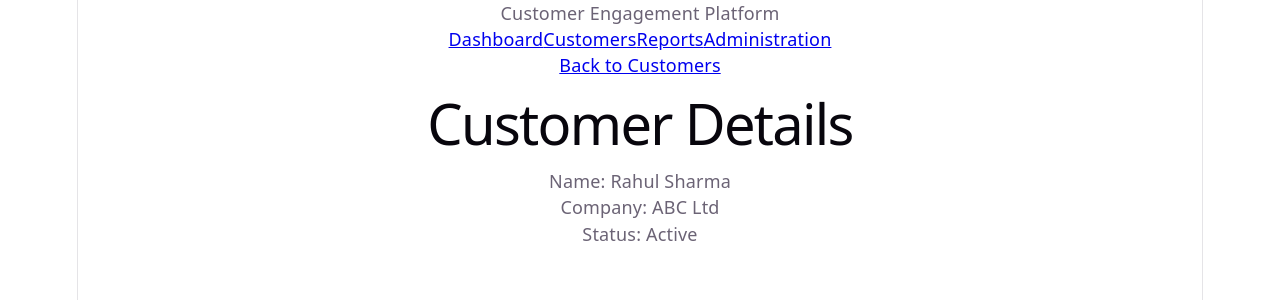
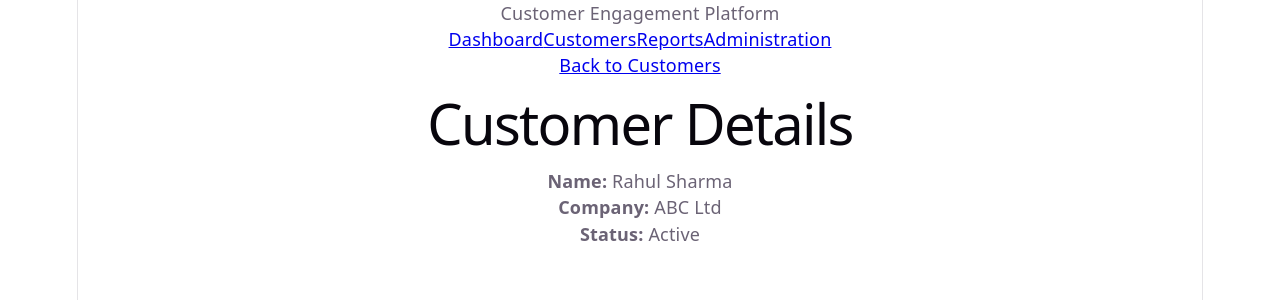
Before and after one commit to gawdeparag/customer-engagement-platform, a React (Vite) app: page /customers/1 in a window 1280 px wide. Shown: the top 300 px of the page. Built offline with nearby package versions, Linux system fonts and the light colour scheme.

Commit message:
Add CustomerProvider

```diff
--- a/src/features/customers/CustomerDetails.jsx
+++ b/src/features/customers/CustomerDetails.jsx
@@ -1,35 +1,47 @@
-import { Link, useParams } from 'react-router-dom';
-import customers from './data/customers.js';
+import { Link, useParams } from 'react-router-dom'
+import { useCustomers } from './CustomerProvider.jsx'
 
 function CustomerDetails() {
-    const { customerId } = useParams();
-
+    const { customerId } = useParams()
+    const { customers } = useCustomers()
     const customer = customers.find(
         (customer) => customer.id === Number(customerId)
-    );
+    )
 
     if (!customer) {
         return (
             <div>
-                <h1> Customer Not Found </h1>
-                <p> No customer exists with ID {customerId}. </p>
+                <h1>Customer Not Found</h1>
+                <p>
+                    No customer exists with ID {customerId}.
+                </p>
+
+                <Link to="/customers">
+                    Back to Customers
+                </Link>
             </div>
         )
     }
 
     return (
         <div>
-            <Link to={`/customers`}>
+            <Link to="/customers">
                 Back to Customers
             </Link>
 
             <h1>Customer Details</h1>
 
-            <p>Name: {customer.name}</p>
-            <p>Company: {customer.company}</p>
-            <p>Status: {customer.status}</p>
+            <p>
+                <strong>Name:</strong> {customer.name}
+            </p>
+            <p>
+                <strong>Company:</strong> {customer.company}
+            </p>
+            <p>
+                <strong>Status:</strong> {customer.status}
+            </p>
         </div>
     )
 }
 
-export default CustomerDetails;
+export default CustomerDetails
--- a/src/features/customers/CustomerForm.jsx
+++ b/src/features/customers/CustomerForm.jsx
@@ -1,45 +1,84 @@
-import { useState } from 'react';
+import { useState } from 'react'
+import { Link, useNavigate } from 'react-router-dom'
+
+import { useCustomers } from './CustomerProvider.jsx'
 
 function CustomerForm() {
+    const { addCustomer } = useCustomers()
+    const navigate = useNavigate()
     const [formData, setFormData] = useState({
         name: '',
         company: '',
-        status: 'Active'
-    });
+        status: 'Active',
+    })
+    const [errors, setErrors] = useState({})
+
+    function validate() {
+        const newErrors = {}
+        if (!formData.name.trim()) {
+            newErrors.name = 'Name is required'
+        }
+        if (!formData.company.trim()) {
+            newErrors.company = 'Company is required'
+        }
+        return newErrors
+    }
 
     function handleSubmit(event) {
         event.preventDefault()
-        console.log(formData)
-        console.log(formData.name)
-        console.log(formData.company)
-        console.log(formData.status)
+        const validationErrors = validate()
+        setErrors(validationErrors)
+        if (Object.keys(validationErrors).length > 0) {
+            return
+        }
+        const newCustomer = {
+            id: Date.now(),
+            name: formData.name.trim(),
+            company: formData.company.trim(),
+            status: formData.status,
+        }
+        addCustomer(newCustomer)
+        navigate('/customers')
     }
 
     return (
         <div>
+            <Link to="/customers">
+                Back to Customers
+            </Link>
+
             <h1>Add Customer</h1>
 
             <form onSubmit={handleSubmit}>
                 <div>
-                    <label> Name </label>
+                    <label htmlFor="name">
+                        Name
+                    </label>
+
                     <input
+                        id="name"
                         type="text"
                         value={formData.name}
                         onChange={(event) =>
                             setFormData({
-                                // Without the spread operator, setFormData() replaces the entire state object,
-                                // so the other fields are removed and become undefined,
-                                // which can turn their controlled inputs into uncontrolled inputs.
                                 ...formData,
                                 name: event.target.value,
                             })
                         }
                     />
+
+                    {errors.name && (
+                        <p>{errors.name}</p>
+                    )}
                 </div>
 
                 <div>
-                    <label> Company </label>
+                    <label htmlFor="company">
+                        Company
+                    </label>
+
                     <input
+                        id="company"
                         type="text"
                         value={formData.company}
                         onChange={(event) =>
@@ -49,11 +88,19 @@ function CustomerForm() {
                             })
                         }
                     />
+
+                    {errors.company && (
+                        <p>{errors.company}</p>
+                    )}
                 </div>
 
                 <div>
-                    <label> Status </label>
+                    <label htmlFor="status">
+                        Status
+                    </label>
+
                     <select
+                        id="status"
                         value={formData.status}
                         onChange={(event) =>
                             setFormData({
@@ -62,8 +109,13 @@ function CustomerForm() {
                             })
                         }
                     >
-                        <option value="Active">Active</option>
-                        <option value="Inactive">Inactive</option>
+                        <option value="Active">
+                            Active
+                        </option>
+
+                        <option value="Inactive">
+                            Inactive
+                        </option>
                     </select>
                 </div>
 
--- /dev/null
+++ b/src/features/customers/CustomerProvider.jsx
@@ -0,0 +1,33 @@
+import { createContext, useContext, useState } from 'react'
+import { Outlet } from 'react-router-dom'
+
+import customersData from './data/customers.js'
+
+const CustomerContext = createContext(null)
+
+export function CustomerProvider() {
+    const [customers, setCustomers] = useState(customersData)
+
+    function addCustomer(customer) {
+        setCustomers((previousCustomers) => [
+            ...previousCustomers,
+            customer,
+        ])
+    }
+
+    return (
+        <CustomerContext.Provider
+            value={{
+                customers,
+                addCustomer,
+            }}
+        >
+            <Outlet />
+        </CustomerContext.Provider>
+    )
+}
+
+// eslint-disable-next-line react-refresh/only-export-components
+export function useCustomers() {
+    return useContext(CustomerContext)
+}
--- a/src/features/customers/Customers.jsx
+++ b/src/features/customers/Customers.jsx
@@ -1,20 +1,23 @@
-import { useState } from 'react';
-import { Link } from 'react-router-dom';
-import CustomerTable from './components/CustomerTable.jsx';
-import customersData from './data/customers.js';
+import { useState } from 'react'
+import { Link } from 'react-router-dom'
+
+import CustomerTable from './components/CustomerTable.jsx'
+import { useCustomers } from './CustomerProvider.jsx'
 
 function Customers() {
-    const customers = customersData;
-    const [searchTerm, setSearchTerm] = useState('');
+    const { customers } = useCustomers()
+
+    const [searchTerm, setSearchTerm] = useState('')
 
     const filteredCustomers = customers.filter((customer) => {
-        const search = searchTerm.toLowerCase();
+        const search = searchTerm.toLowerCase()
+
         return (
             customer.name.toLowerCase().includes(search) ||
             customer.company.toLowerCase().includes(search) ||
             customer.status.toLowerCase().includes(search)
-        );
-    });
+        )
+    })
 
     return (
         <div>
@@ -24,11 +27,16 @@ function Customers() {
                 Add Customer
             </Link>
 
-            <input
-                type="text"
-                placeholder="Search customers..."
-                value={searchTerm}
-                onChange={(event) => setSearchTerm(event.target.value)} />
+            <div>
+                <input
+                    type="text"
+                    placeholder="Search customers..."
+                    value={searchTerm}
+                    onChange={(event) =>
+                        setSearchTerm(event.target.value)
+                    }
+                />
+            </div>
 
             <CustomerTable customers={filteredCustomers} />
         </div>
```
Also changed, not shown: src/router.jsx (+16 -10 lines).
